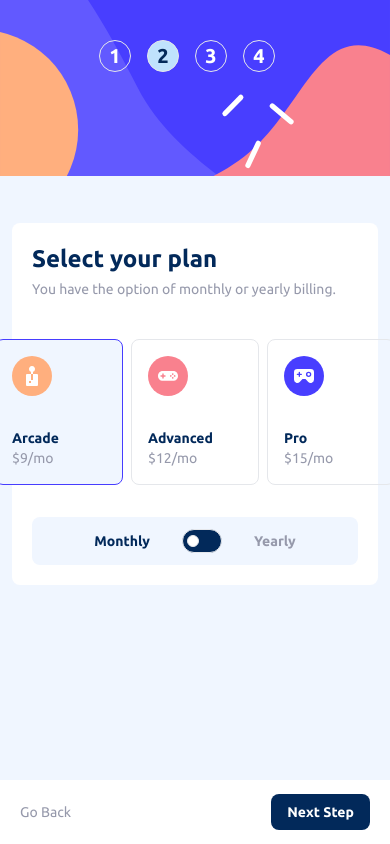
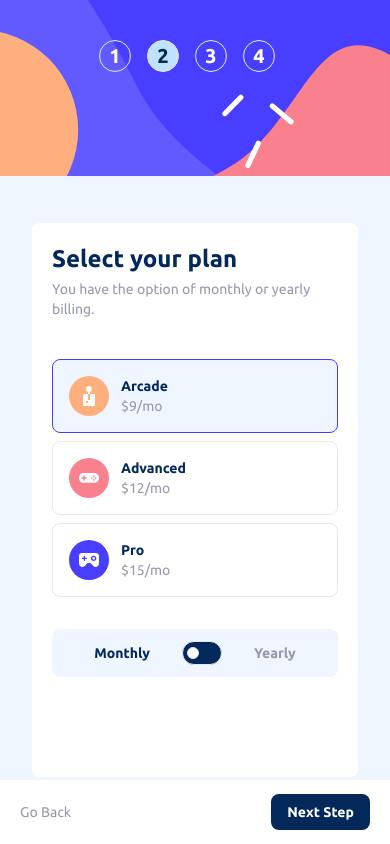
Before and after one commit to coderSuresh/multi-step-form, a Next.js app: page / in a window 390 px wide. Both pictures are taken after typing "Sample", "name@example.com", "5551234" into the empty fields and a click on the button "Next Step". Built offline with nearby package versions, Linux system fonts and the light colour scheme.

Commit message:
make mobile responsive

```diff
--- a/components/LeftSection.tsx
+++ b/components/LeftSection.tsx
@@ -7,7 +7,7 @@ const LeftSection = () => {
     const { step } = React.useContext(StepContext)
 
     return (
-        <div className="form__left text-xs md:w-[340px] p-10 md:bg-desktop-sidebar bg-mobile-sidebar w-full md:static md:h-full fixed top-0 left-0 h-44 md:block flex justify-center bg-cover bg-no-repeat md:rounded-lg">
+        <div className="form__left text-xs md:w-[340px] p-10 md:bg-desktop-sidebar bg-mobile-sidebar w-full md:static md:h-full absolute top-0 left-0 h-44 md:block flex justify-center bg-cover bg-no-repeat md:rounded-lg">
 
             <LeftSectionBullet step={1} title="Your info" active={step === 1 ? true: false} />
 
--- a/components/RightSection.tsx
+++ b/components/RightSection.tsx
@@ -6,6 +6,7 @@ import Summary from '@/components/right_section/Summary'
 import Thankyou from '@/components/right_section/Thankyou'
 import StepContext from '@/context/StepContext'
 import FormProvider from '@/providers/FormProvider'
+import NextBackBtn from './right_section/NextBackBtn'
 
 const RightSection = () => {
 
@@ -66,6 +67,7 @@ const RightSection = () => {
                 </div>
             }
 
+            <div className="mb-20">
                 <FormProvider>
                     {step === 1 && <Personal />}
                     {step === 2 && <SelectPlan />}
@@ -73,6 +75,7 @@ const RightSection = () => {
                     {step === 4 && <Summary />}
                     {step === 5 && <Thankyou />}
                 </FormProvider>
+            </div>
 
         </div>
     )
--- a/components/right_section/SelectPlan.tsx
+++ b/components/right_section/SelectPlan.tsx
@@ -43,7 +43,7 @@ const SelectPlan = () => {
 
   return (
     <>
-      <div className='flex justify-center gap-2 mt-10'>
+      <div className='flex justify-center sm:flex-row flex-col  gap-2 mt-10'>
 
         <Plan name='arcade' plan={plan} price={`$${pricing.arcade}/${billingTime}`} setPlan={setPlan} />
         <Plan name='advanced' plan={plan} price={`$${pricing.advanced}/${billingTime}`} setPlan={setPlan} />
--- a/components/right_section/select_plan/Plan.tsx
+++ b/components/right_section/select_plan/Plan.tsx
@@ -13,10 +13,12 @@ const Plan = ({ name, price, plan, setPlan }: PlanProps) => {
         <>
             <input type="radio" id={name} name='plan' checked={plan === name} onChange={() => handlePlanChange(name)} className='hidden' />
             <label htmlFor={name}>
-                <div className={`border ${plan === name && 'border-purplish-blue bg-magnolia'} hover:border-purplish-blue cursor-pointer rounded-lg p-4 w-32`}>
+                <div className={`border ${plan === name && 'border-purplish-blue bg-magnolia'} hover:border-purplish-blue cursor-pointer rounded-lg p-4 sm:w-32 w-full sm:block flex items-center gap-x-3 `}>
                     <Image src={`/assets/images/icon-${name}.svg`} height={40} width={40} alt={`${name} icon`} aria-hidden='true' role='presentation' />
-                    <h3 className="mt-8 font-semibold">{showName}</h3>
-                    <p className="text-cool-gray">{price}</p>
+                    <div>
+                        <h3 className="sm:mt-8 font-semibold">{showName}</h3>
+                        <p className="text-cool-gray">{price}</p>
+                    </div>
                 </div>
             </label>
         </>
```
Lines whose indentation alone changed are shown as unchanged.
